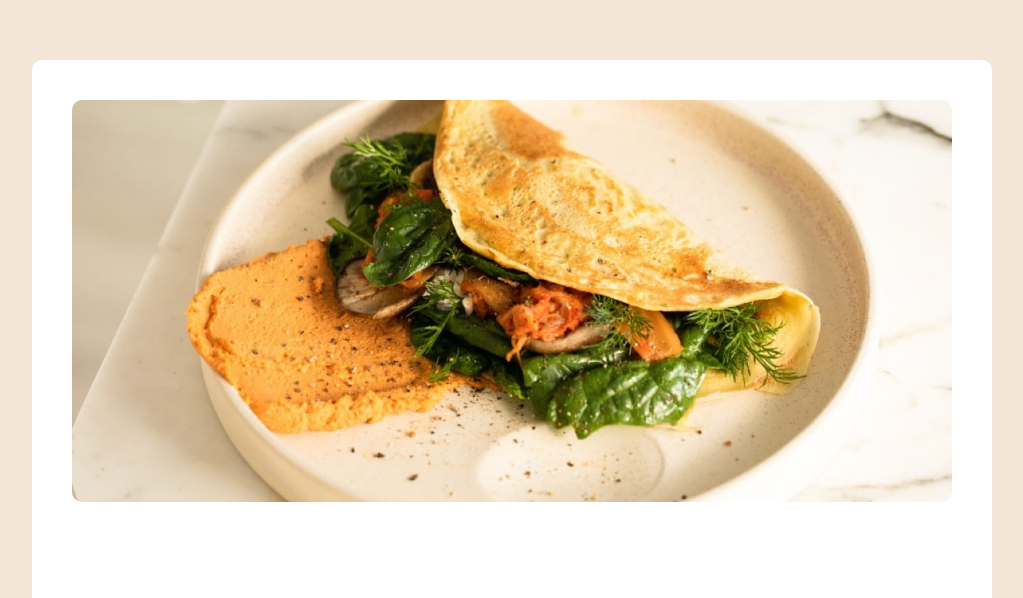
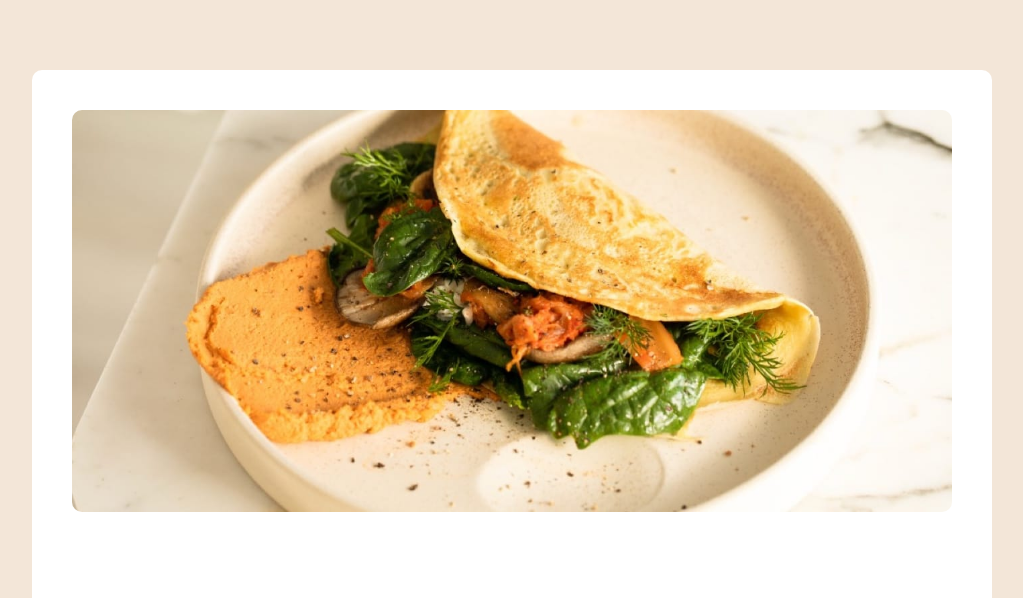
Before and after one commit to dasserban1/recipe-page-main, a plain HTML site: page index.html in a window 1280 px wide. Shown: the top 598 px of the page, without its empty margins (128-1151 px from the left). Drawn offline with Linux system fonts and the light colour scheme.

Commit message:
Update style.css

```diff
--- a/style.css
+++ b/style.css
@@ -87,7 +87,7 @@ span{
 }
 @media screen and (min-width: 960px) {
     body{
-        padding: 60px;
+        padding: 70px;
     }
     header, main{
         padding: 40px;
```
